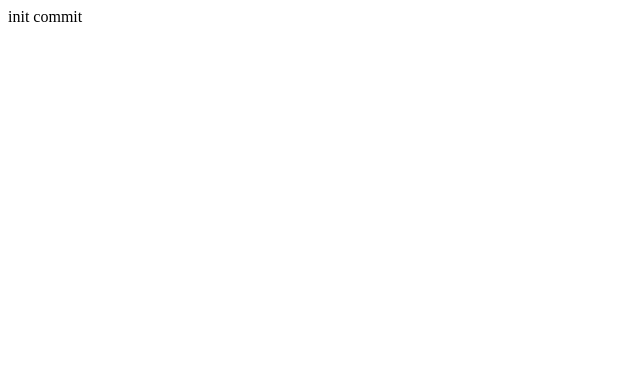
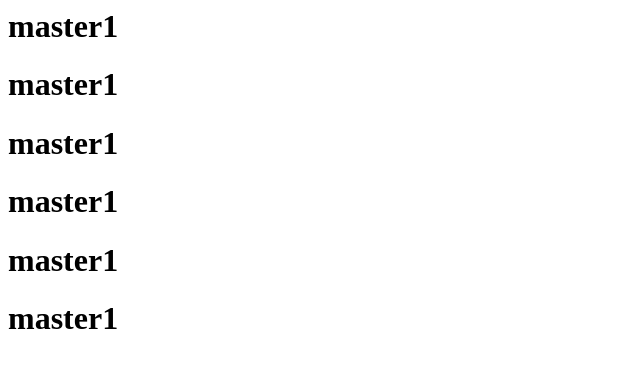
Before and after one commit to BartusZak/gitTest, a plain HTML site: page index.html in a window 1280 px wide. Shown: the whole page, without its empty margins (0-640 px from the left). Drawn offline with Linux system fonts and the light colour scheme.

Commit message:
master commit 1

```diff
--- a/index.html
+++ b/index.html
@@ -1 +1,11 @@
-init commit
+<html>
+  <head> </head>
+  <body>
+    <h1>master1</h1>
+    <h1>master1</h1>
+    <h1>master1</h1>
+    <h1>master1</h1>
+    <h1>master1</h1>
+    <h1>master1</h1>
+  </body>
+</html>
```
